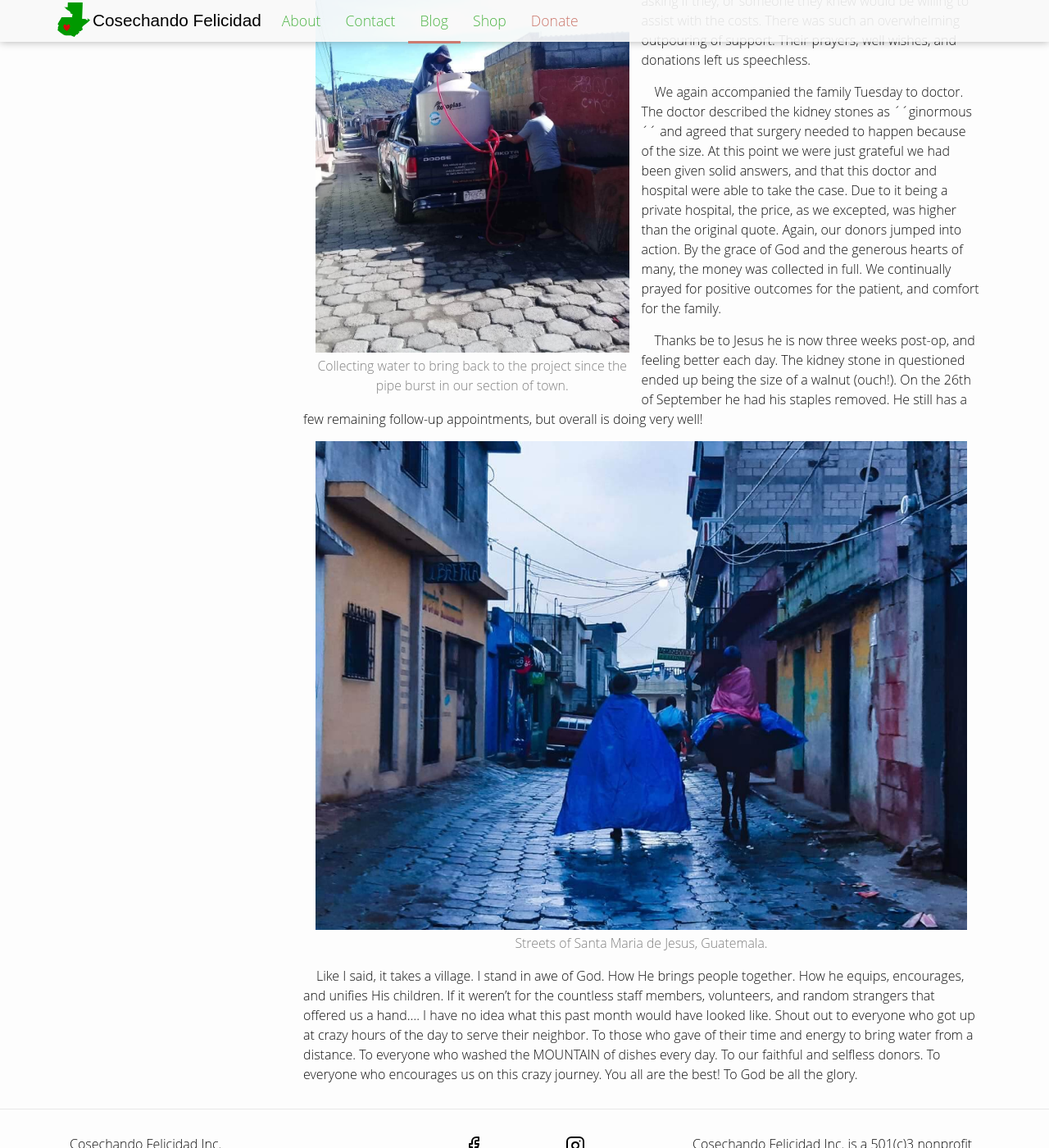
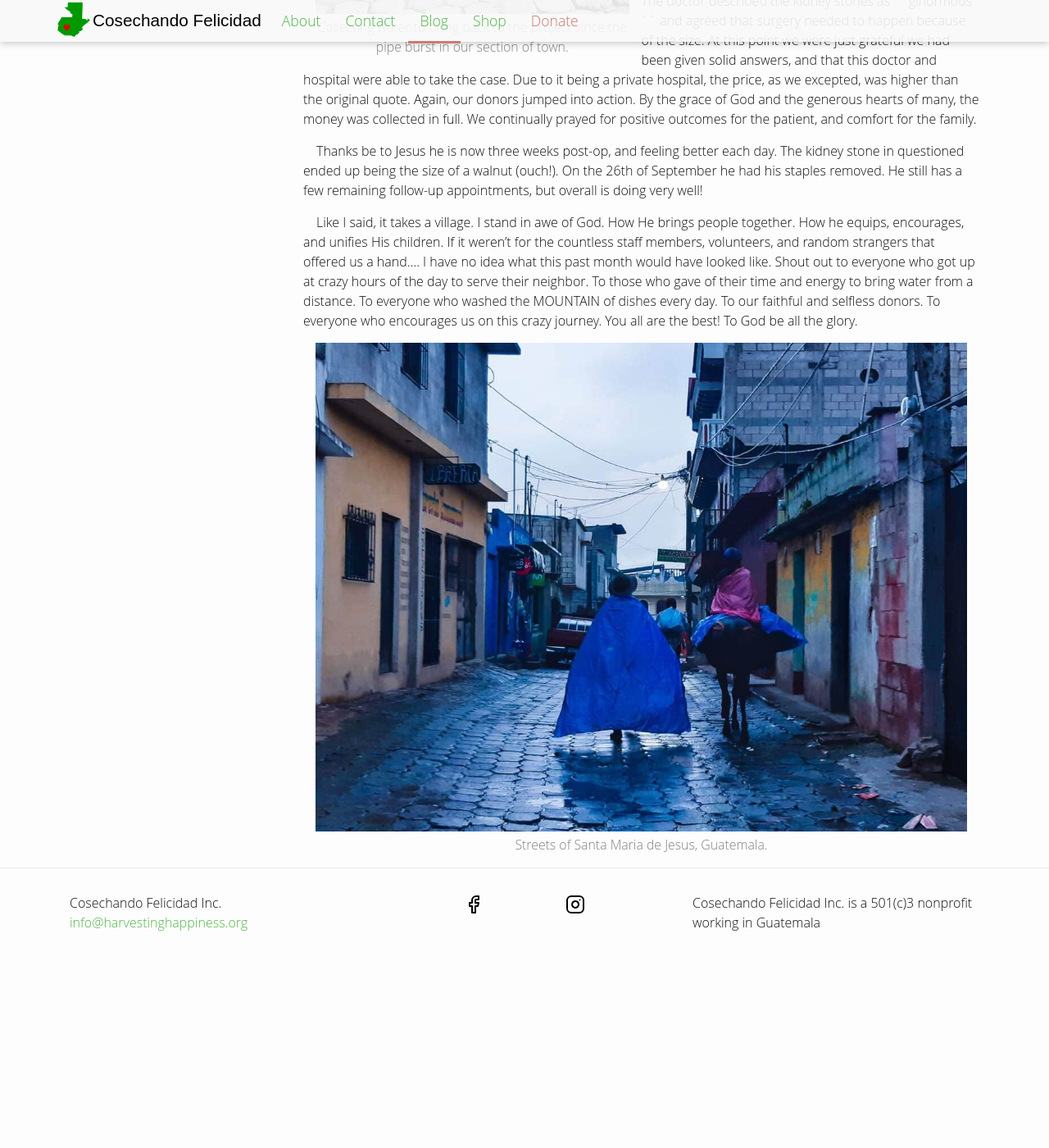
Before and after one commit to harvestinghappiness/harvestinghappiness.github.io, a Jekyll site: the page built from _posts/2019-10-02-It-Takes-a-Village.md, in a window 1280 px wide and 1400 px high, scrolled down 2372 px. Shown: the whole window at 82% size. Built offline with Jekyll 4.4.1, drawn with Linux system fonts in a browser that asks for light colours; comment, search, counter and statistics services are not loaded; after the commit the page ends 3569 px from its top, so only the background shows below that; some of the changed text lies outside the part shown.

Commit message:
layout updates

```diff
--- a/_posts/2019-10-02-It-Takes-a-Village.md
+++ b/_posts/2019-10-02-It-Takes-a-Village.md
@@ -20,9 +20,9 @@
 
 They informed us in order to be attended to at the referral hospital you have to be in line by no later than 5:00am. A staff member and volunteer eagerly signed up to accompany the family the following day. They left at 3:30am (God bless them) for the capital in order to get in line to see the doctor. By 10:00am they had seen the doctor but with no real answers, just with a paper saying to come back the following week. At this point all we truly wanted was pain relief for the person that was with us. It is difficult to not become discouraged when everywhere we went the answer seems to be ¨no¨. We patiently waited, and prayed for the follow-up appointment in the capital. Our staff member and volunteer again eagerly signed up to go with the family (God bless them x 2.) 3:30am rolls around and they were on the road to the hospital to get in line, again. Due to lack of resources, and an overabundance of people in need of the services the hospital provides we were told they could remove the kidney stones, but in February of 2020. It was devastating news, especially since the man with us was in constant pain.
 
-{% include figure.html src="blog-10-02-19/pic3.jpg" size="half" caption="Waiting room at the Emergency Room." %}
+They called the project on their way home from the hospital to inquire about the next steps we should take. We called another private hospital, they told us the specialist took patients on Tuesdays and Thursdays, but you have to make the appointments in person. Thankfully it was Monday, so before coming back to Santa Maria they went and scheduled the appointment for the following day.
 
-They called the project on their way home from the hospital to inquire about the next steps we should take. We called another private hospital, they told us the specialist took patients on Tuesdays and Thursdays, but you have to make the appointments in person. Thankfully it was Monday, so before coming back to Santa Maria they went and scheduled the appointment for the following day.
+{% include figure.html src="blog-10-02-19/pic3.jpg" size="half" side="right" caption="Waiting room at the Emergency Room." %}
 
 While all of this was going on there were still a ton of things to attend to at the project. A water pipe that supplies half of the town had broken, meaning there was no water at the project for about a week. Home visitations still needed to occur. Food still needed to be bought, and prepared. The elder’s clothes still needed to be collected, washed, folded, and returned. Monthly payments needed to be made for the scholarships we give. Daily new people flowed in seeking help…. In the back of our minds we are still thinking about the surgery we know would have to happen sooner or later.
 
@@ -34,6 +34,6 @@
 
 Thanks be to Jesus he is now three weeks post-op, and feeling better each day. The kidney stone in questioned ended up being the size of a walnut (ouch!). On the 26th of September he had his staples removed. He still has a few remaining follow-up appointments, but overall is doing very well!
 
+Like I said, it takes a village. I stand in awe of God. How He brings people together. How he equips, encourages, and unifies His children. If it weren’t for the countless staff members, volunteers, and random strangers that offered us a hand…. I have no idea what this past month would have looked like. Shout out to everyone who got up at crazy hours of the day to serve their neighbor. To those who gave of their time and energy to bring water from a distance. To everyone who washed the MOUNTAIN of dishes every day. To our faithful and selfless donors. To everyone who encourages us on this crazy journey. You all are the best! To God be all the glory.
+
 {% include figure.html src="blog-10-02-19/pic5.jpg" size="full" caption="Streets of Santa Maria de Jesus, Guatemala." %}
-
-Like I said, it takes a village. I stand in awe of God. How He brings people together. How he equips, encourages, and unifies His children. If it weren’t for the countless staff members, volunteers, and random strangers that offered us a hand…. I have no idea what this past month would have looked like. Shout out to everyone who got up at crazy hours of the day to serve their neighbor. To those who gave of their time and energy to bring water from a distance. To everyone who washed the MOUNTAIN of dishes every day. To our faithful and selfless donors. To everyone who encourages us on this crazy journey. You all are the best! To God be all the glory.
```
